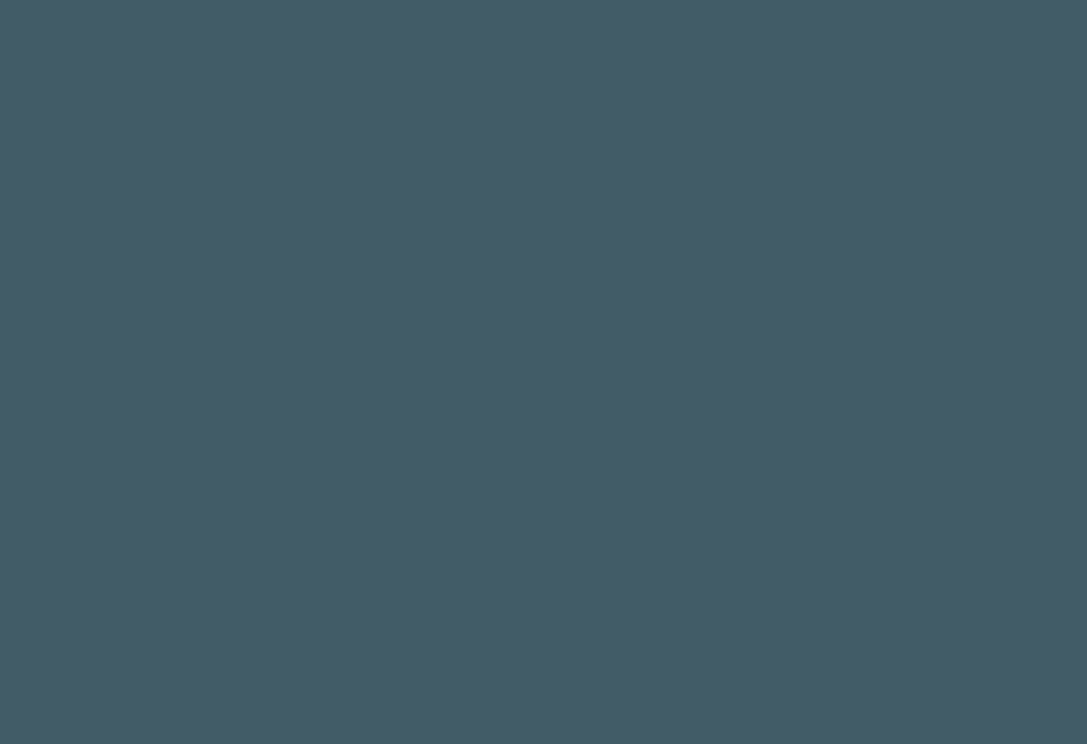
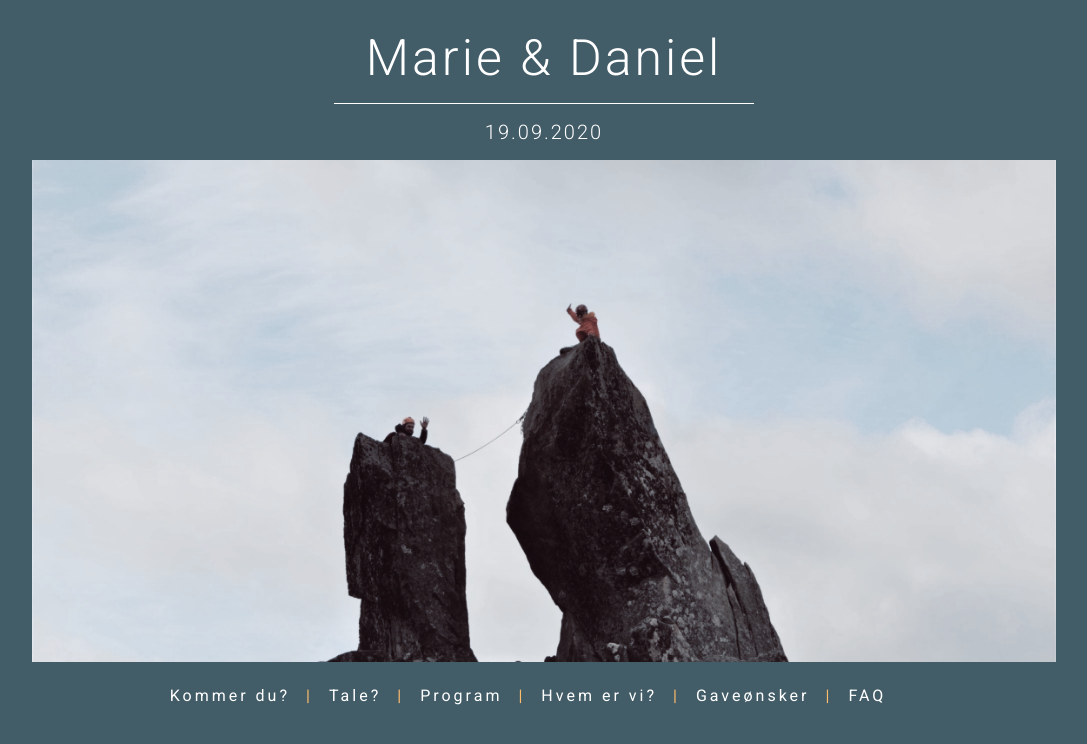
Before and after one commit to Kristianrosland/daniel-og-marie, a React (Create React App) app: page / in a window 1280 px wide. Shown: the top 744 px of the page, without its empty margins (96-1183 px from the left). Built offline with nearby package versions, Linux system fonts and the light colour scheme.

Commit message:
Header, header image og meny

```diff
--- a/public/index.html
+++ b/public/index.html
@@ -10,6 +10,10 @@
       content="Web site created using create-react-app"
     />
     <link rel="apple-touch-icon" href="%PUBLIC_URL%/logo192.png" />
+    <link
+      href="https://fonts.googleapis.com/css?family=Permanent+Marker|Roboto:300,400&display=swap"
+      rel="stylesheet"
+    />
     <!--
       manifest.json provides metadata used when your web app is installed on a
       user's mobile device or desktop. See https://developers.google.com/web/fundamentals/web-app-manifest/
@@ -24,7 +28,7 @@
       work correctly both with client-side routing and a non-root public URL.
       Learn how to configure a non-root public URL by running `npm run build`.
     -->
-    <title>React App</title>
+    <title>Marie + Daniel = ♥</title>
   </head>
   <body>
     <noscript>You need to enable JavaScript to run this app.</noscript>
--- a/src/App.js
+++ b/src/App.js
@@ -1,8 +1,37 @@
 import React from "react";
+import svolvaerGeita from "./images/svolvaer.png";
 import "./app.less";
 
+const menuItems = [
+  { text: "Kommer du?", ref: null },
+  { text: "Tale?", ref: null },
+  { text: "Program", ref: null },
+  { text: "Hvem er vi?", ref: null },
+  { text: "Gaveønsker", ref: null },
+  { text: "FAQ", ref: null }
+];
+
 function App() {
-  return <div className="app"></div>;
+  return (
+    <div className="app">
+      <h1 className="header">Marie & Daniel</h1>
+      <p className="date">19.09.2020</p>
+
+      <img
+        src={svolvaerGeita}
+        alt="Daniel og Marie på svolværgeita"
+        className="header-image"
+      />
+
+      <div className="menu-bar">
+        {menuItems.map(item => (
+          <span key={item.text} className="menu-item">
+            {item.text}
+          </span>
+        ))}
+      </div>
+    </div>
+  );
 }
 
 export default App;
--- a/src/app.less
+++ b/src/app.less
@@ -1,7 +1,67 @@
-@import "./colors.less";
+@import "./less/colors.less";
+@import "./less/fonts.less";
+@import "./less/variables.less";
 
 .app {
   background-color: @primaryColor;
-  height: 100vh;
+  min-height: 100vh;
   width: 100vw;
+
+  padding: 1% 10%;
+  box-sizing: border-box;
+
+  display: flex;
+  flex-direction: column;
+  align-items: center;
+
+  font-family: @fontRoboto;
+  letter-spacing: @letterSpacingMedium;
 }
+
+.header {
+  padding: 1rem 2rem;
+  margin: 0 auto;
+  width: fit-content;
+
+  font-weight: 300;
+  font-size: 50px;
+  text-align: center;
+  letter-spacing: @letterSpacingLarge;
+
+  color: @white;
+  border-bottom: 1px solid @white;
+}
+
+.date {
+  color: @white;
+  margin: 1rem 0;
+
+  font-weight: 300;
+  font-size: 20px;
+}
+
+.header-image {
+  width: 100%;
+}
+
+.menu-bar  {
+  margin-top: 1.5rem;
+  display: flex;
+  flex-direction: row;
+}
+
+.menu-item {
+  font-family: @fontRoboto;
+  letter-spacing: @letterSpacingLarge;
+  color: @white;
+
+  &::after {
+    content: "|";
+    color: @secondaryColor;
+    margin: 0 1rem;
+  }
+
+  &:last-of-type::after {
+    content: "";
+  }
+}
--- a/src/colors.less
+++ b/src/less/colors.less
@@ -1,2 +1,4 @@
 @primaryColor: #435d68;
 @secondaryColor: #ffbc6b;
+
+@white: #ffffff;
--- /dev/null
+++ b/src/less/fonts.less
@@ -0,0 +1,6 @@
+@fontRoboto: "Roboto", sans-serif;
+@fontPermanentMarker: "Permanent Marker", cursive;
+
+@letterSpacingSmall: 1px;
+@letterSpacingMedium: 2px;
+@letterSpacingLarge: 3px;
```
Also changed, not shown: src/images/svolvaer.png (added), src/less/variables.less (added).
